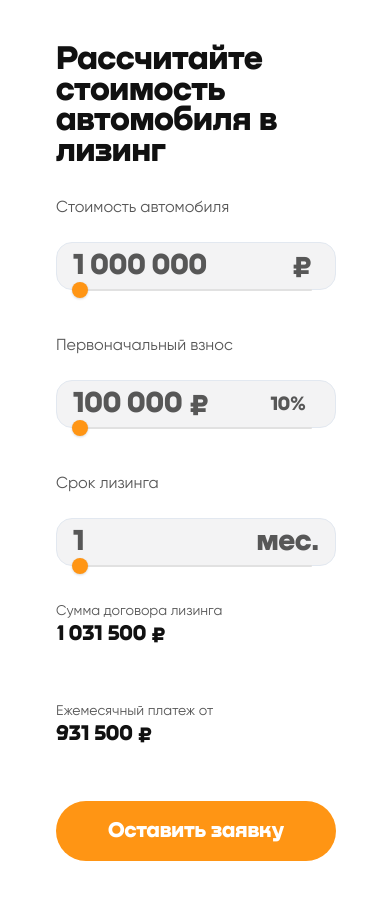
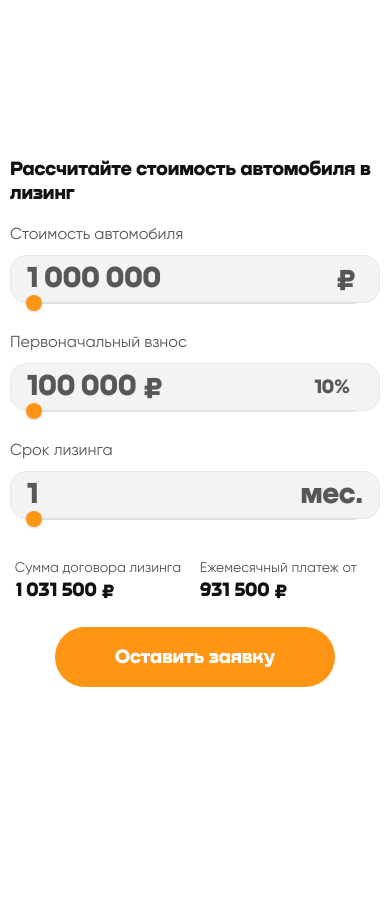
Before and after one commit to DanielShtrasser/leasing_calculator, a React app: page / in a window 390 px wide. After the commit the page ends 844 px from the top, so only its background shows below. Built offline with nearby package versions, Linux system fonts and the light colour scheme.

Commit message:
adaptability fix

```diff
--- a/src/components/App/App.css
+++ b/src/components/App/App.css
@@ -22,5 +22,12 @@
 
 .App {
   display: flex;
-  justify-content: center;;
+  height: 100%;
+  justify-content: center;
+  align-items: center;
+  padding: 0 30px 0 30px;
+
+  @media (max-width: 425px) {
+    padding: 0 10px 0 10px;
+  }
 }
--- a/src/components/Calculator/Calculator.module.scss
+++ b/src/components/Calculator/Calculator.module.scss
@@ -4,10 +4,8 @@
 .calcForm {
   display: flex;
   flex-direction: column;
-
+  gap: 20px;
   width: 1440px;
-  height: 100%;
-  padding: 0 48px 0 47px;
   background: #FFFFFF;
 
   @media (max-width: 1439px) {
@@ -15,32 +13,22 @@
   }
   @media (max-width: 1119px) {
     width: 768px;
-    padding: 0 36px 0 36px;
+    // padding: 0 36px 0 36px;
   }
   @media (max-width: 767px) {
-    width: 320px;
-    padding: 0 20px 0 21px;
-  }
-  @media (max-width: 319px) {
     width: 100vw;
   }
 }
 
 .headerText {
-  width: 753px;
-  margin-top: 213px;
+  @include fonts.fontNekst-s50_lh90;
+  color: colors.$black-text;
 
   @media (max-width: 1119px) {
-    width: 768px;
-    margin-top: 64px;
+    @include fonts.fontNekst-s30_lh36
   }
   @media (max-width: 767px) {
-    width: 279px;
-    font-size: 34px;
-    margin-top: 44px;
+    @include fonts.fontNekst-s20_lh24
   }
 
-  @include fonts.fontNekst-s54_lh90;
-
-  color: colors.$black-text;
 }
--- a/src/components/DataInput/DataInput.module.scss
+++ b/src/components/DataInput/DataInput.module.scss
@@ -4,9 +4,9 @@
 .dataInput {
   display: flex;
   gap: 26px;
-  margin-top: 32px;
   @media (max-width: 1119px) {
     flex-direction: column;
+    gap: 10px;
   }
 }
 
@@ -24,13 +24,13 @@
   @media (max-width: 1119px) {
     width: 100%;
   }
-  @media (max-width: 767px) {
-    width: 280px;
-  }
+  // @media (max-width: 767px) {
+  //   width: 280px;
+  // }
 
   & p {
     @include fonts.fontGilroy-s16_lh20;
-    margin-bottom: 24px;
+    margin-bottom: 10px;
   }
 
   input {
@@ -52,10 +52,6 @@
     width: 20px;
   }
 
-  .inputRightElementMonth {
-
-  }
-
   .inputRightElementInitial {
     @include fonts.fontNekst-s20_lh120;
     right: 24px;
--- a/src/components/DataOutput/DataOutput.jsx
+++ b/src/components/DataOutput/DataOutput.jsx
@@ -5,8 +5,6 @@ import {
 } from '@chakra-ui/react'
 
 import styles from './DataOutput.module.scss'
-
-
 
 function DataOutput({
     formattedContractPrice,
@@ -16,6 +14,7 @@ function DataOutput({
 
   return (
     <div className={styles.dataOutput}>
+      <div className={styles.outputWrapper}>
         <div className={styles.contractPrice}>
           <p className={styles.inputHeader8}>Сумма договора лизинга</p>
             <Input
@@ -25,8 +24,7 @@ function DataOutput({
               focusBorderColor='none'
               borderRadius='16px'
               variant='unstyled'
-            size='lg' />
-        {/* <input name="total_sum" value={`${formattedContractPrice} ${'₽'}`} readOnly></input> */}
+              size='md' />
         </div>
         <div className={styles.monthPay}>
           <p className={styles.inputHeader8}>Ежемесячный платеж от</p>
@@ -37,14 +35,14 @@ function DataOutput({
               focusBorderColor='none'
               borderRadius='16px'
               variant='unstyled'
-            size='lg' />
-        {/* <input name="monthly_payment_from" value={`${formattedMonthPay} ${'₽'}`} readOnly></input> */}
+              size='md' />
         </div>
-      <div>
+      </div>
+      {/* <div> */}
         <button type="submit" className={styles.submit} disabled={isSubmitting}>
         {isSubmitting ? <Spinner /> : "Оставить заявку"}
         </button>
-      </div>
+      {/* </div> */}
   </div>
   )
 }
--- a/src/components/DataOutput/DataOutput.module.scss
+++ b/src/components/DataOutput/DataOutput.module.scss
@@ -1,75 +1,40 @@
+@use '../../styles/fonts';
 @use '../../styles/colors';
 
 .dataOutput {
   display: flex;
-  flex-wrap: wrap;
   gap: 26px;
-  align-items: center;
-  margin-top: 44px;
-  margin-bottom: 213px;
-
   @media (max-width: 1119px) {
-    margin-top: 37px;
-    margin-bottom: 156px;
-  }
-
-  @media (max-width: 767px) {
-    margin-top: 16px;
-    margin-bottom: 64px;
+    gap: 10px;
+    flex-direction: column;
   }
 }
 
-.submit {
-  width: 426px;
-  height: 68px;
-
-  font-family: 'Nekst-Black';
-  font-style: normal;
-  font-weight: 900;
-  font-size: 30px;
-  line-height: 36px;
-
-  border-radius: 40px;
-  color: colors.$background-color;
-  background: colors.$brand-color;
-
-  @media (max-width: 1439px) {
-    width: 320px;
-  }
-  @media (max-width: 767px) {
-    width: 280px;
-    height: 60px;
-    font-size: 22px;
-    line-height: 20px;
-  }
-
-  &:hover {
-    background: #111111;
+.outputWrapper {
+  display: flex;
+  // gap: 26px;
+  justify-content: space-around;
+  @media (max-width: 1119px) {
+    // gap: 10px;
   }
 }
 
 .contractPrice {
   display: flex;
   flex-direction: column;
-  // margin-right: 28px;
-  width: 427px;
+  max-width: 427px;
 
   @media (max-width: 1439px) {
     width: 320px;
-    // margin-right: 28px;
   }
 
   @media (max-width: 1119px) {
-    width: 320px;
-    // margin-right: 28px;
-    margin-bottom: 44px;
+    margin-bottom: 15px;
   }
 
   @media (max-width: 767px) {
-    width: 167px;
-    margin-bottom: 29px;
+    width: 45vw;
   }
-
 
   & p {
     font-family: 'Gilroy';
@@ -85,18 +50,18 @@
   }
 
   & input {
-
     font-family: 'Nekst-Black';
     font-style: normal;
     font-weight: 900;
-    font-size: 54px;
-    line-height: 90%;
+    @include fonts.fontNekst-s50_lh90;
     color: colors.$black_text;
 
     @media (max-width: 767px) {
-      width: 167px;
-      font-size: 22px;
-      line-height: 20px;
+      @include fonts.fontNekst-s30_lh36
+    }
+
+    @media (max-width: 425px) {
+      @include fonts.fontNekst-s20_lh24
     }
   }
 }
@@ -105,24 +70,17 @@
   display: flex;
   flex-direction: column;
   width: 427px;
-  // margin-right: 26px;
 
   @media (max-width: 1439px) {
     width: 320px;
-    // margin-right: 93px;
   }
 
   @media (max-width: 1119px) {
-    // margin-right: 0;
-    width: 332px;
-    margin-bottom: 44px;
+    margin-bottom: 15px;
   }
 
   @media (max-width: 767px) {
-    // margin-right: 0;
-    width: 167px;
-    height: 41px;
-    margin-bottom: 32px;
+    width: 45vw;
   }
 
   & p {
@@ -140,22 +98,47 @@
   }
 
   & input {
-    // width: 260px;
     font-family: 'Nekst-Black';
     font-style: normal;
     font-weight: 900;
-    font-size: 54px;
-    line-height: 90%;
+    @include fonts.fontNekst-s50_lh90;
     color: colors.$black_text;
 
     @media (max-width: 767px) {
-      width: 167px;
-      font-size: 22px;
-      line-height: 20px;
+      @include fonts.fontNekst-s30_lh36
+    }
+
+    @media (max-width: 425px) {
+      @include fonts.fontNekst-s20_lh24
     }
   }
 }
 
-.positionWrapper {
-  position: relative;
+.submit {
+  width: 426px;
+  height: 68px;
+
+  @include fonts.fontNekst-s30_lh36;
+
+  border-radius: 40px;
+  color: colors.$background-color;
+  background: colors.$brand-color;
+
+  @media (max-width: 1439px) {
+    width: 320px;
+  }
+
+  @media (max-width: 1190px) {
+    align-self: center  ;
+  }
+
+  @media (max-width: 767px) {
+    width: 280px;
+    height: 60px;
+    @include fonts.fontNekst-s20_lh24
+  }
+
+  &:hover {
+    background: #111111;
+  }
 }
--- a/src/index.css
+++ b/src/index.css
@@ -1,10 +1,16 @@
 body {
+  height: 100dvh;
   margin: 0;
   font-family: 'Gilroy', 'Nekst-Black', -apple-system, BlinkMacSystemFont, 'Segoe UI', 'Roboto', 'Oxygen',
     'Ubuntu', 'Cantarell', 'Fira Sans', 'Droid Sans', 'Helvetica Neue',
     sans-serif;
   -webkit-font-smoothing: antialiased;
   -moz-osx-font-smoothing: grayscale;
+  font-size: 16px;
+}
+
+body #root {
+  height: 100%;
 }
 
 code {
--- a/src/styles/_fonts.scss
+++ b/src/styles/_fonts.scss
@@ -11,7 +11,7 @@ $font-size_16: 16px;
 $font-size_20: 20px;
 $font-size_30: 30px;
 $font-size_47: 47px;
-$font-size_54: 54px;
+$font-size_50: 50px;
 
 $line-height_20: 20px;
 $line-height_24: 24px;
@@ -19,7 +19,6 @@ $line-height_36: 36px;
 $line-height_90: 90%;
 $line-height_120: 120%;
 $line-height_150: 150%;
-
 
 @mixin fontNekst-s20_lh24 {
   font-family: $font-family_NekstBlack;
@@ -53,11 +52,11 @@ $line-height_150: 150%;
   line-height: $line-height_36;
 }
 
-@mixin fontNekst-s54_lh90 {
+@mixin fontNekst-s50_lh90 {
   font-family: $font-family_NekstBlack;
   font-weight: $font-weight_900;
   font-style: $font-style_normal;
-  font-size: $font-size_54;
+  font-size: $font-size_50;
   line-height: $line-height_90;
 }
 
```
Also changed, not shown: src/components/Calculator/Calculator.jsx (line endings or trailing spaces). Lines whose indentation alone changed are shown as unchanged.
